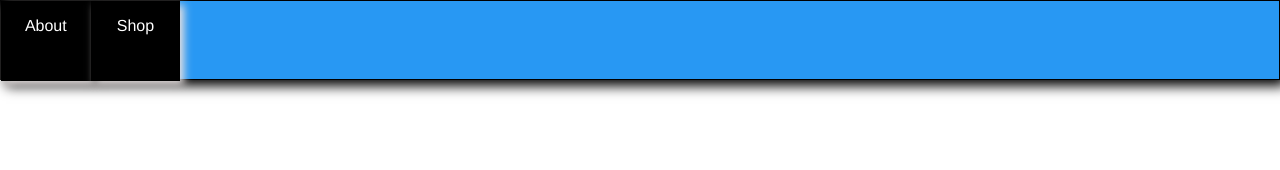
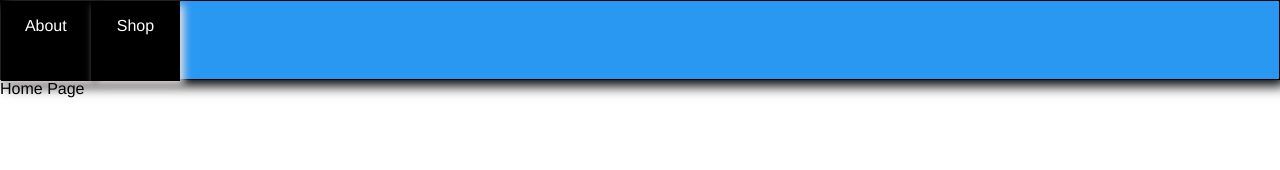
Before and after one commit to RaviBlock8/React_Router, a React (Create React App) app in the folder react_router/: page / in a window 1280 px wide. Shown: the top 170 px of the page. Built offline with nearby package versions, Linux system fonts and the light colour scheme.

Commit message:
commit 4

```diff
--- a/react_router/src/App.js
+++ b/react_router/src/App.js
@@ -8,12 +8,20 @@ import {BrowserRouter as Router,Switch,Route} from 'react-router-dom'
 
 function App() {
   return (
+    //everything that uses route functionality need to be put under this tag
+    //what switch does is as soon as it matches first url it stops
     <Router>
       <div className="App">
 
       <Nav></Nav>
-      <Route path="/about" component={About}/>
-      <Route path="/shop" component={Shop}/>
+
+      <Switch>
+        <Route path="/" exact component={Home}/>
+        <Route path="/about" exact component={About}/>
+        <Route path="/shop" exact component={Shop}/>
+
+      </Switch>
+
     </div>
 
     </Router>
@@ -21,4 +29,9 @@ function App() {
   );
 }
 
+function Home(){
+  return(
+    <div className="home">Home Page</div>
+  )
+}
 export default App;
```
